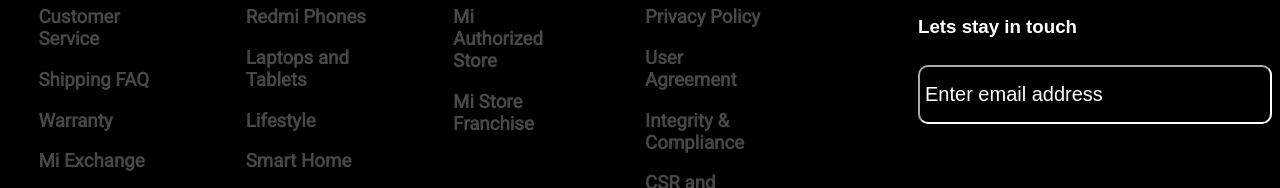
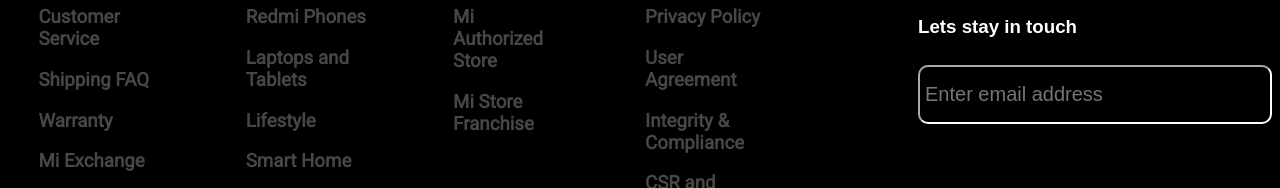
Before and after one commit to aakashs021/xiaomi.india, a plain HTML site: page Xiaomi/index.html in a window 1280 px wide. Shown: the part 2868-3056 px from the top of the page. Drawn offline with Linux system fonts and the light colour scheme.

Commit message:
Update index.html

```diff
--- a/Xiaomi/index.html
+++ b/Xiaomi/index.html
@@ -287,7 +287,7 @@
                 </a>
                 <br>
                 <h3 class="white">Lets&nbsp;stay&nbsp;in&nbsp;touch</h3>
-                <input class="size" type="email" value="Enter email address">
+                <input class="size" type="email" placeholder="Enter email address">
             </div>
         </div>
     </div>
```
